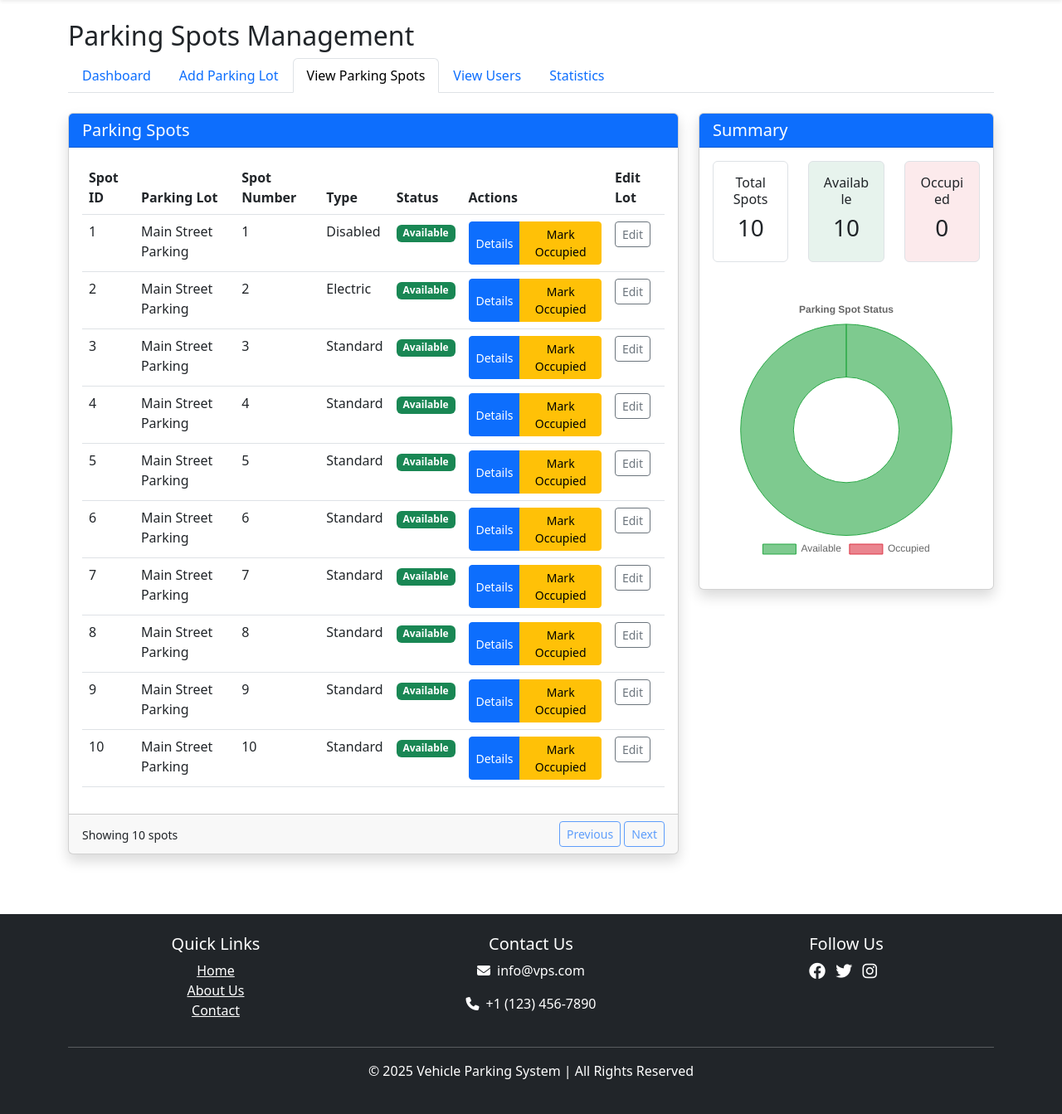
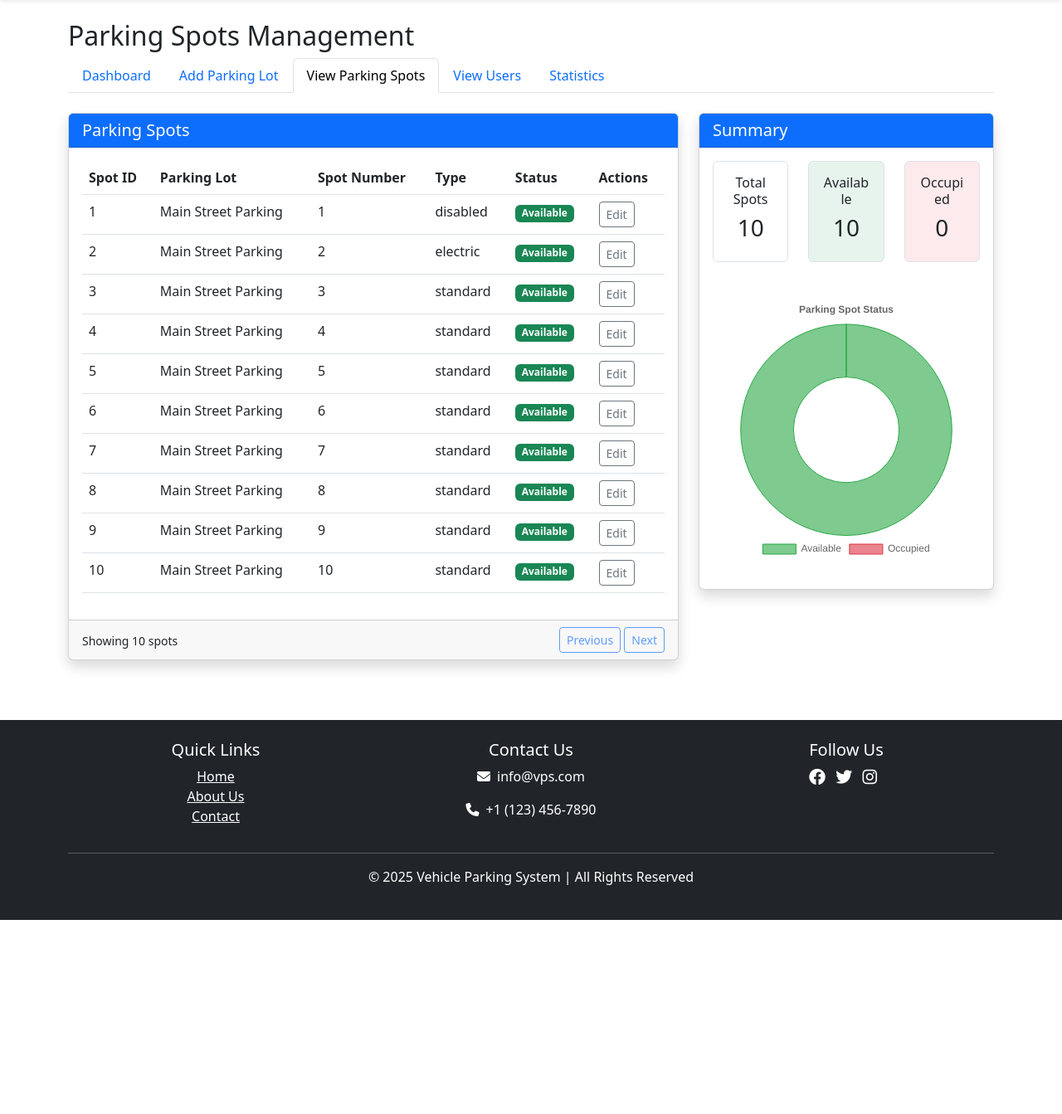
Before and after one commit to Sagar-03/vehicle_parking_system, a Flask app: page /admin/view_parking_spots in a window 1280 px wide. Shown: the part 88-1431 px from the top of the page at 83% size. After the commit the page ends 1197 px from the top, so only its background shows below. Run offline with Flask 3, Linux system fonts and the light colour scheme; a user stored in the database is signed in; some libraries are stand-ins or nearby versions.

```diff
--- a/routes/admin_routes.py
+++ b/routes/admin_routes.py
@@ -1,4 +1,5 @@
 
+# Imports (always first)
 from flask import Blueprint, render_template, redirect, url_for, request, flash, jsonify
 from flask_login import login_required, login_user, logout_user, current_user
 from extensions import db
@@ -10,82 +11,56 @@ from models.booking import Booking
 from models.vehicle import Vehicle
 from datetime import datetime, timedelta, timezone
 from functools import wraps
-# Using Flask-WTF for CSRF protection and Flask integration
+
 from flask_wtf import FlaskForm
 from wtforms import StringField, PasswordField, DecimalField, IntegerField, BooleanField, SubmitField, SelectField, TextAreaField
 from wtforms.validators import DataRequired, NumberRange, Optional
 
-# Custom decorator to check if the user is an admin
+
+# Blueprint definition (must be before any @admin_bp.route usage)
+admin_bp = Blueprint('admin', __name__, url_prefix='/admin')
+
+# ✅ Custom decorator defined BEFORE it's used
 def admin_required(f):
     @wraps(f)
     def decorated_function(*args, **kwargs):
-        # Check if user is authenticated first
         if not current_user.is_authenticated:
             flash('Please login to access this page.', 'warning')
             return redirect(url_for('admin.login'))
-        # Then check if the user is an Admin instance
+
         if not isinstance(current_user._get_current_object(), Admin):
-            # Special case for admin username
-            if hasattr(current_user, 'username') and current_user.username == 'admin':
-                pass
+            if current_user.username == 'admin':
+                admin = Admin.query.filter_by(username='admin').first()
+                if not admin:
+                    admin = Admin(username='admin', password='admin123')
+                    db.session.add(admin)
+                    db.session.commit()
+                logout_user()
+                flash('Please login as admin again.', 'warning')
+                return redirect(url_for('admin.login'))
             else:
-                flash('You do not have permission to access this page.', 'danger')
-                return redirect(url_for('user.dashboard'))
+                flash('Access denied. Admin privileges required.', 'danger')
+                return redirect(url_for('admin.login'))
+
         return f(*args, **kwargs)
     return decorated_function
 
-admin_bp = Blueprint('admin', __name__, url_prefix='/admin')
 
-# API endpoint to get spot details (user, vehicle, booking info)
-@admin_bp.route('/api/spot_details/<int:spot_id>', methods=['GET'])
+@admin_bp.route('/edit_parking_lot/<int:lot_id>', methods=['POST'])
 @login_required
 @admin_required
-def api_spot_details(spot_id):
-    spot = ParkingSpot.query.get_or_404(spot_id)
-    lot = spot.parking_lot
-    booking = Booking.query.filter_by(parking_spot_id=spot.id, leaving_timestamp=None).first()
-    user = None
-    vehicle = None
-    if booking:
-        user = User.query.get(booking.user_id)
-        vehicle = Vehicle.query.get(booking.vehicle_id) if booking.vehicle_id else None
-    data = {
-        'spot_id': spot.id,
-        'parking_lot': lot.name if lot else None,
-        'spot_number': spot.spot_number,
-        'spot_type': spot.spot_type,
-        'status': 'Available' if spot.is_available else 'Occupied',
-        'user': {
-            'id': user.id if user else None,
-            'name': f"{user.first_name} {user.last_name}" if user else None,
-            'email': user.email if user else None
-        } if user else None,
-        'vehicle': {
-            'model': vehicle.model if vehicle else booking.vehicle_reg if booking else None,
-            'license_plate': vehicle.license_plate if vehicle else booking.vehicle_reg if booking else None
-        } if booking else None,
-        'since': booking.parking_timestamp.strftime('%B %d, %Y %I:%M %p') if booking and booking.parking_timestamp else None
-    }
-    return jsonify(data)
-from flask import Blueprint, render_template, redirect, url_for, request, flash, jsonify
-from flask_login import login_required, login_user, logout_user, current_user
-from extensions import db
-from models.admin import Admin
-from models.user import User
-from models.parking_lot import ParkingLot
-from models.parking_spot import ParkingSpot
-from models.booking import Booking
-from models.vehicle import Vehicle
-from datetime import datetime, timedelta, timezone
-from functools import wraps
-# Using Flask-WTF for CSRF protection and Flask integration
-from flask_wtf import FlaskForm
-from wtforms import StringField, PasswordField, DecimalField, IntegerField, BooleanField, SubmitField, SelectField, TextAreaField
-from wtforms.validators import DataRequired, NumberRange, Optional
+def edit_parking_lot(lot_id):
+    lot = ParkingLot.query.get_or_404(lot_id)
+    lot.name = request.form.get('name')
+    lot.address = request.form.get('address')
+    lot.pin_code = request.form.get('pin_code')
+    lot.price = float(request.form.get('price', 0))
+    db.session.commit()
+    flash('Parking lot updated successfully!', 'success')
+    return redirect(url_for('admin.view_parking_spots'))
 
-admin_bp = Blueprint('admin', __name__, url_prefix='/admin')
 
-# Form classes
+# Form classes (must be defined before use)
 class LoginForm(FlaskForm):
     username = StringField('Username', validators=[DataRequired(message="Username is required")])
     password = PasswordField('Password', validators=[DataRequired(message="Password is required")])
@@ -105,39 +80,6 @@ class ParkingLotForm(FlaskForm):
     num_rows = IntegerField('Number of Rows', validators=[DataRequired(), NumberRange(min=1)])
     num_cols = IntegerField('Spots per Row', validators=[DataRequired(), NumberRange(min=1)])
     submit = SubmitField('Add Parking Lot')
-
-# Custom decorator to check if the user is an admin
-def admin_required(f):
-    @wraps(f)
-    def decorated_function(*args, **kwargs):
-        # Check if user is authenticated first
-        if not current_user.is_authenticated:
-            flash('Please login to access this page.', 'warning')
-            return redirect(url_for('admin.login'))
-
-        # Then check if the user is an Admin instance
-        if not isinstance(current_user._get_current_object(), Admin):
-            # Special case for admin username
-            if current_user.username == 'admin':
-                # This is a special case - the admin user is authenticated but not recognized as Admin type
-                # Let's attempt to find or create the admin in the database
-                admin = Admin.query.filter_by(username='admin').first()
-                if not admin:
-                    # Create admin user if it doesn't exist
-                    admin = Admin(username='admin', password='admin123')
-                    db.session.add(admin)
-                    db.session.commit()
-
-                # Force logout and redirect to login
-                logout_user()
-                flash('Please login as admin again.', 'warning')
-                return redirect(url_for('admin.login'))
-            else:
-                flash('Access denied. Admin privileges required.', 'danger')
-                return redirect(url_for('admin.login'))
-
-        return f(*args, **kwargs)
-    return decorated_function
 
 # Admin login
 @admin_bp.route('/login', methods=['GET', 'POST'])
--- a/templates/admin/view_parking_spots.html
+++ b/templates/admin/view_parking_spots.html
@@ -80,64 +80,51 @@
                                 <th>Type</th>
                                 <th>Status</th>
                                 <th>Actions</th>
-                                <th>Edit Lot</th>
                             </tr>
                         </thead>
                         <tbody>
                             {% for spot in spots %}
-                            {% set lot = spot.parking_lot %}
                             <tr>
                                 <td>{{ spot.id }}</td>
-                                <td>{{ lot.name if lot else 'N/A' }}</td>
+                                <td>{{ spot.parking_lot.name if spot.parking_lot else 'N/A' }}</td>
                                 <td>{{ spot.spot_number }}</td>
-                                <td>{{ spot.spot_type|capitalize }}</td>
+                                <td>{{ spot.spot_type }}</td>
                                 <td>
-                                    <span class="badge {% if spot.is_available %}bg-success{% else %}bg-danger{% endif %}">
-                                        {{ 'Available' if spot.is_available else 'Occupied' }}
-                                    </span>
+                                    {% if spot.is_available %}
+                                        <span class="badge bg-success">Available</span>
+                                    {% else %}
+                                        <span class="badge bg-danger">Occupied</span>
+                                    {% endif %}
                                 </td>
                                 <td>
-                                    <div class="btn-group">
-                                        <button type="button" class="btn btn-sm btn-primary" data-bs-toggle="modal" data-bs-target="#spotDetailsModal"
-                                                data-spot-id="{{ spot.id }}" data-spot-number="{{ spot.spot_number }}"
-                                                data-lot-name="{{ lot.name if lot else 'N/A' }}" data-spot-type="{{ spot.spot_type }}">
-                                            Details
-                                        </button>
-                                        {% if spot.is_available %}
-                                        <button type="button" class="btn btn-sm btn-warning" data-bs-toggle="modal" data-bs-target="#markOccupiedModal"
-                                                data-spot-id="{{ spot.id }}" data-spot-number="{{ spot.spot_number }}">
-                                            Mark Occupied
-                                        </button>
-                                        {% else %}
-                                        <button type="button" class="btn btn-sm btn-success" data-bs-toggle="modal" data-bs-target="#releaseSpotModal"
-                                                data-spot-id="{{ spot.id }}" data-spot-number="{{ spot.spot_number }}">
-                                            Release Spot
-                                        </button>
-                                        {% endif %}
-                                    </div>
-                                </td>
-                                <td>
-                                    {% if lot %}
-                                    <button type="button" class="btn btn-sm btn-outline-secondary" data-bs-toggle="modal" data-bs-target="#editLotModal"
-                                            data-lot-id="{{ lot.id }}" data-lot-name="{{ lot.name }}" data-lot-address="{{ lot.address }}" data-lot-pin="{{ lot.pin_code }}" data-lot-price="{{ lot.price }}">
+                                    {% if spot.parking_lot %}
+                                    <button type="button" class="btn btn-sm btn-outline-secondary"
+                                            data-bs-toggle="modal" data-bs-target="#editLotModal"
+                                            data-lot-id="{{ spot.parking_lot.id }}"
+                                            data-lot-name="{{ spot.parking_lot.name }}"
+                                            data-lot-address="{{ spot.parking_lot.address }}"
+                                            data-lot-pin="{{ spot.parking_lot.pin_code }}"
+                                            data-lot-price="{{ spot.parking_lot.price }}">
                                         Edit
                                     </button>
                                     {% else %}
                                     <span class="text-muted">N/A</span>
                                     {% endif %}
                                 </td>
+                            </tr>
+                            {% endfor %}
 <!-- Edit Parking Lot Modal -->
 <div class="modal fade" id="editLotModal" tabindex="-1" aria-labelledby="editLotModalLabel" aria-hidden="true">
   <div class="modal-dialog">
     <div class="modal-content">
+      <form method="POST" id="editLotForm">
         <div class="modal-header bg-info text-white">
           <h5 class="modal-title" id="editLotModalLabel">Edit Parking Lot</h5>
           <button type="button" class="btn-close btn-close-white" data-bs-dismiss="modal" aria-label="Close"></button>
         </div>
-            <form method="POST" action="{{ url_for('admin.add_parking_lot') }}">
+        <div class="modal-body">
           <input type="hidden" name="csrf_token" value="{{ csrf_token() }}">
           <input type="hidden" name="lot_id" id="edit-lot-id">
-                <div class="modal-body">
           <div class="mb-3">
             <label for="edit-lot-name" class="form-label">Lot Name:</label>
             <input type="text" class="form-control" id="edit-lot-name" name="name" required>
@@ -151,20 +138,18 @@
             <input type="text" class="form-control" id="edit-lot-pin" name="pin_code" required>
           </div>
           <div class="mb-3">
-                        <label for="edit-lot-price" class="form-label">Price per Hour ($):</label>
-                        <input type="number" class="form-control" id="edit-lot-price" name="price" min="0" step="0.01" required>
+            <label for="edit-lot-price" class="form-label">Price per Hour:</label>
+            <input type="number" class="form-control" id="edit-lot-price" name="price" step="0.01" required>
           </div>
         </div>
         <div class="modal-footer">
           <button type="button" class="btn btn-secondary" data-bs-dismiss="modal">Cancel</button>
-                    <button type="submit" class="btn btn-info">Save Changes</button>
+          <button type="submit" class="btn btn-success">Save Changes</button>
         </div>
       </form>
     </div>
   </div>
 </div>
-                            </tr>
-                            {% endfor %}
                         </tbody>
                     </table>
                 </div>
@@ -355,15 +340,19 @@
 {% block scripts %}
 <script src="https://cdn.jsdelivr.net/npm/chart.js"></script>
 <script>
-    // Edit Lot Modal population
-    document.addEventListener('DOMContentLoaded', function() {
-        document.querySelectorAll('[data-bs-target="#editLotModal"]').forEach(btn => {
-            btn.addEventListener('click', function() {
+  document.addEventListener('DOMContentLoaded', function () {
+    document.querySelectorAll('[data-bs-target="#editLotModal"]').forEach(button => {
+      button.addEventListener('click', function () {
         document.getElementById('edit-lot-id').value = this.getAttribute('data-lot-id');
         document.getElementById('edit-lot-name').value = this.getAttribute('data-lot-name');
         document.getElementById('edit-lot-address').value = this.getAttribute('data-lot-address');
         document.getElementById('edit-lot-pin').value = this.getAttribute('data-lot-pin');
         document.getElementById('edit-lot-price').value = this.getAttribute('data-lot-price');
+
+        // Update form action dynamically
+        const form = document.getElementById('editLotForm');
+        const lotId = this.getAttribute('data-lot-id');
+        form.action = `/admin/edit_parking_lot/${lotId}`;
       });
     });
   });
```
Also changed, not shown: instance/parking.db. Lines whose indentation alone changed are shown as unchanged.
